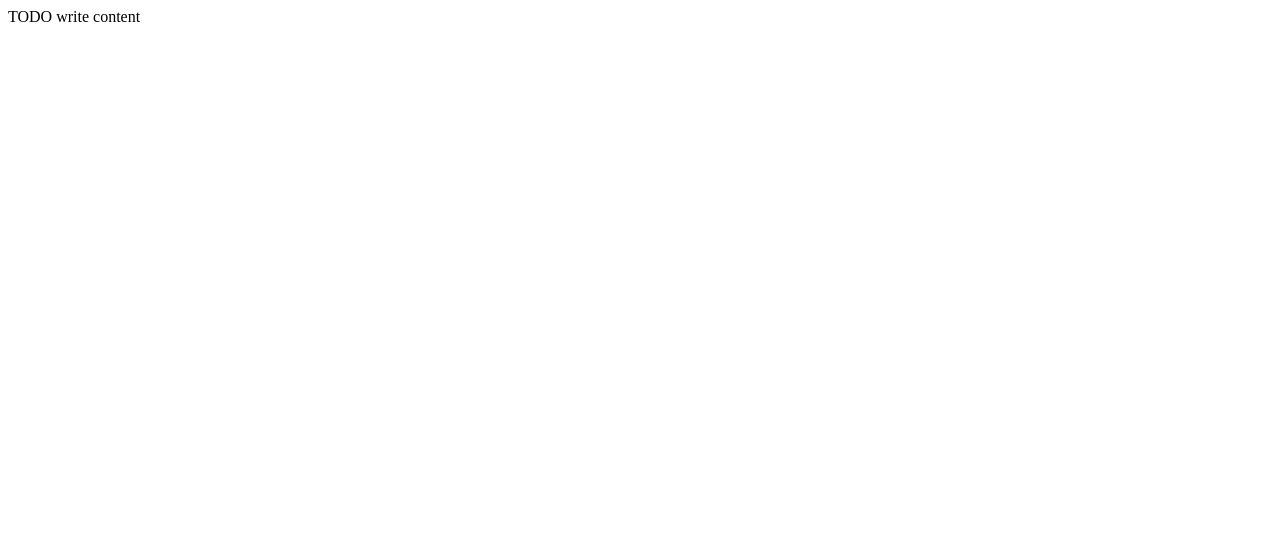
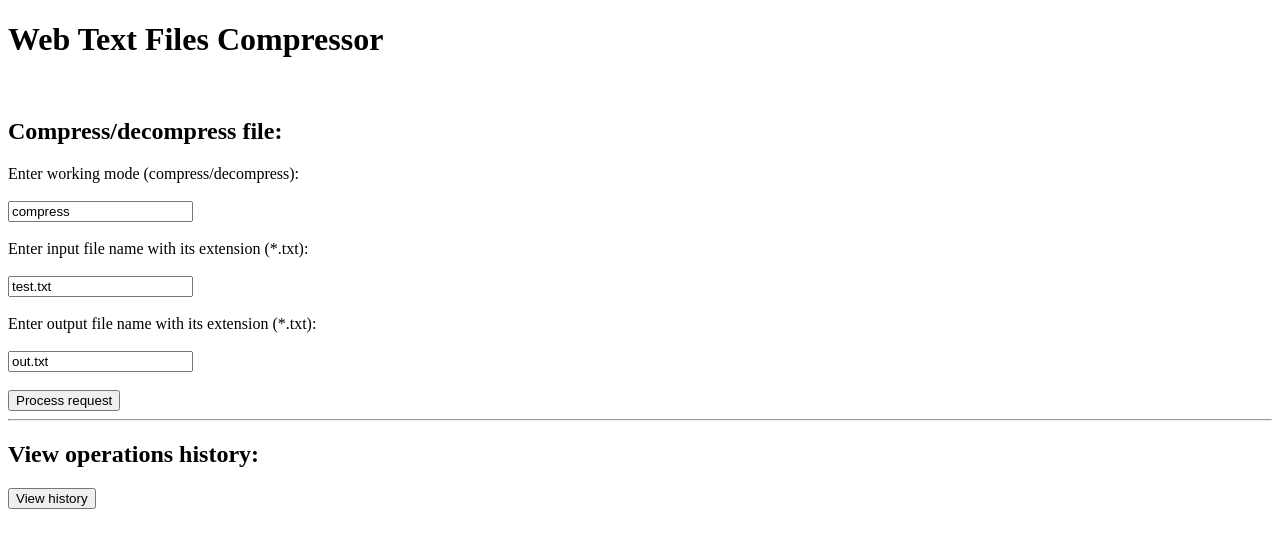
Before and after one commit to birdman98/TextFilesCompressor-JavaServlets, a plain HTML site: page WebTextFilesCompressor/web/index.html in a window 1280 px wide. Drawn offline with Linux system fonts and the light colour scheme.

Commit message:
created HTML View of application

```diff
--- a/WebTextFilesCompressor/web/index.html
+++ b/WebTextFilesCompressor/web/index.html
@@ -1,16 +1,34 @@
 <!DOCTYPE html>
-<!--
-To change this license header, choose License Headers in Project Properties.
-To change this template file, choose Tools | Templates
-and open the template in the editor.
--->
 <html>
     <head>
-        <title>TODO supply a title</title>
+        <title>Web TextFilesCompressor</title>
         <meta charset="UTF-8">
         <meta name="viewport" content="width=device-width, initial-scale=1.0">
     </head>
-    <body>
-        <div>TODO write content</div>
-    </body>
+
+        <h1> Web Text Files Compressor </h1>
+        <br>
+        <h2> Compress/decompress file: </h2>
+        <form action="ProcessFile" method="GET">
+            <div> Enter working mode (compress/decompress): </div>
+            <br>
+            <input type="text" value="compress" name="mode"/>
+            <div> <br> Enter input file name with its extension (*.txt): </div>
+            <br>
+            <input type="text" value="test.txt" name="inputFile"/>
+            <br>
+            <div> <br> Enter output file name with its extension (*.txt): </div>
+            <br>
+            <input type="text" value="out.txt" name="outputFile"/>
+            <br>
+            <div>
+                <br>
+                <input type="submit" value="Process request"/>
+            </div>
+            <hr>
+        </form>
+        <h2> View operations history: </h2>
+        <form action="ViewHistoryOfOperations" method="GET">
+            <input type="submit" value="View history"/>
+        </form>
 </html>
```
